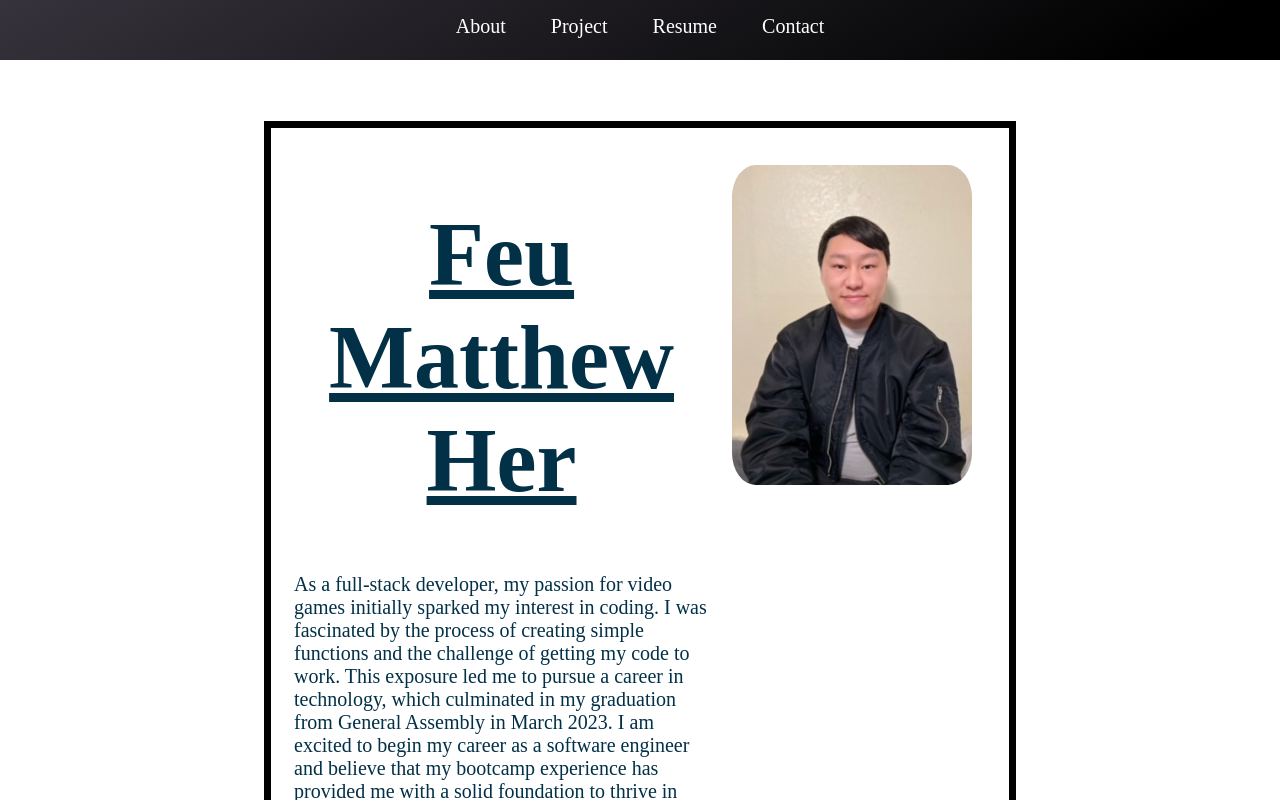
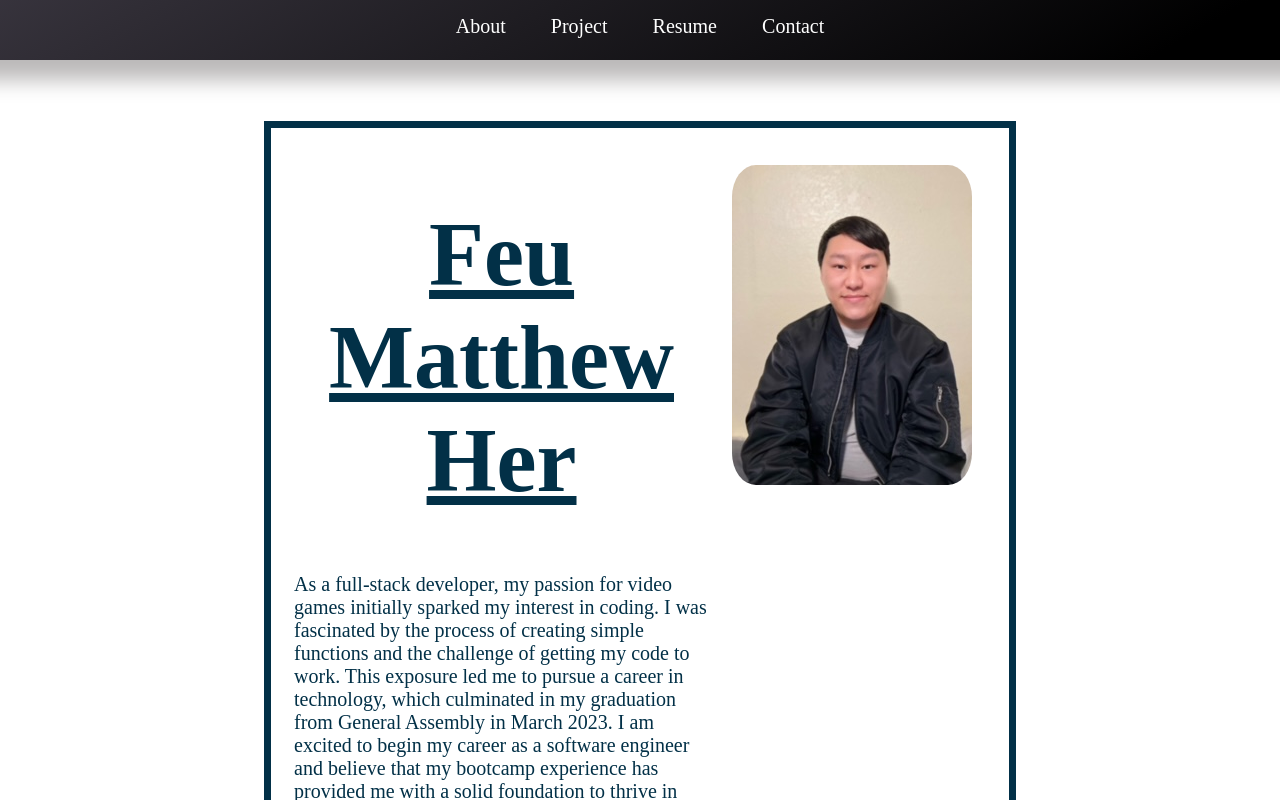
Before and after one commit to fmher/nextjs-portfolio-, a Next.js app: page / in a window 1280 px wide. Shown: the top 800 px of the page. Built offline with nearby package versions, Linux system fonts and the light colour scheme.

Commit message:
save point

```diff
--- a/styles/globals.css
+++ b/styles/globals.css
@@ -27,6 +27,7 @@ nav {
   padding: 4% 100% 3% 100%;
   margin: -5% -100% 0% -100%;
   text-align: center;
+  box-shadow: 30px 20px 20px rgb(187, 185, 185);
 }
 
 
@@ -80,7 +81,7 @@ button {
   justify-content: center;
   margin-top: 10%;
 
-  border-color: black;
+  /* background-color: #36454f; */
   border-style: solid;
   /* border: 100000px; */
   border-width: 7px;
```
